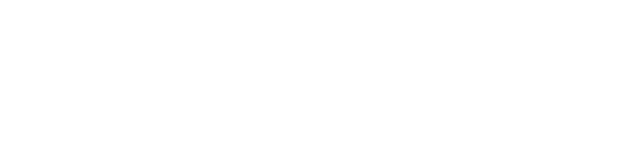
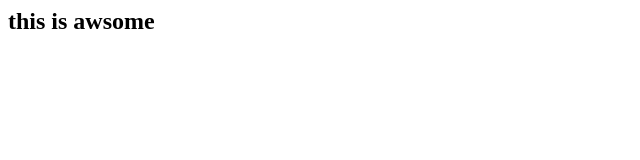
Before and after one commit to owinoalfred/hello-web-app, a plain HTML site: page index.html in a window 1280 px wide. Shown: the whole page, without its empty margins (0-640 px from the left). Drawn offline with nearby package versions, Linux system fonts and the light colour scheme; files that its build step writes are made by us from their sources.

Commit message:
this is a new heading

```diff
--- a/index.html
+++ b/index.html
@@ -7,6 +7,7 @@
     <body>
         <div calss="header">
         </div>
+        <h2>this is awsome</h2>
 
     </body>
 </html>
```
